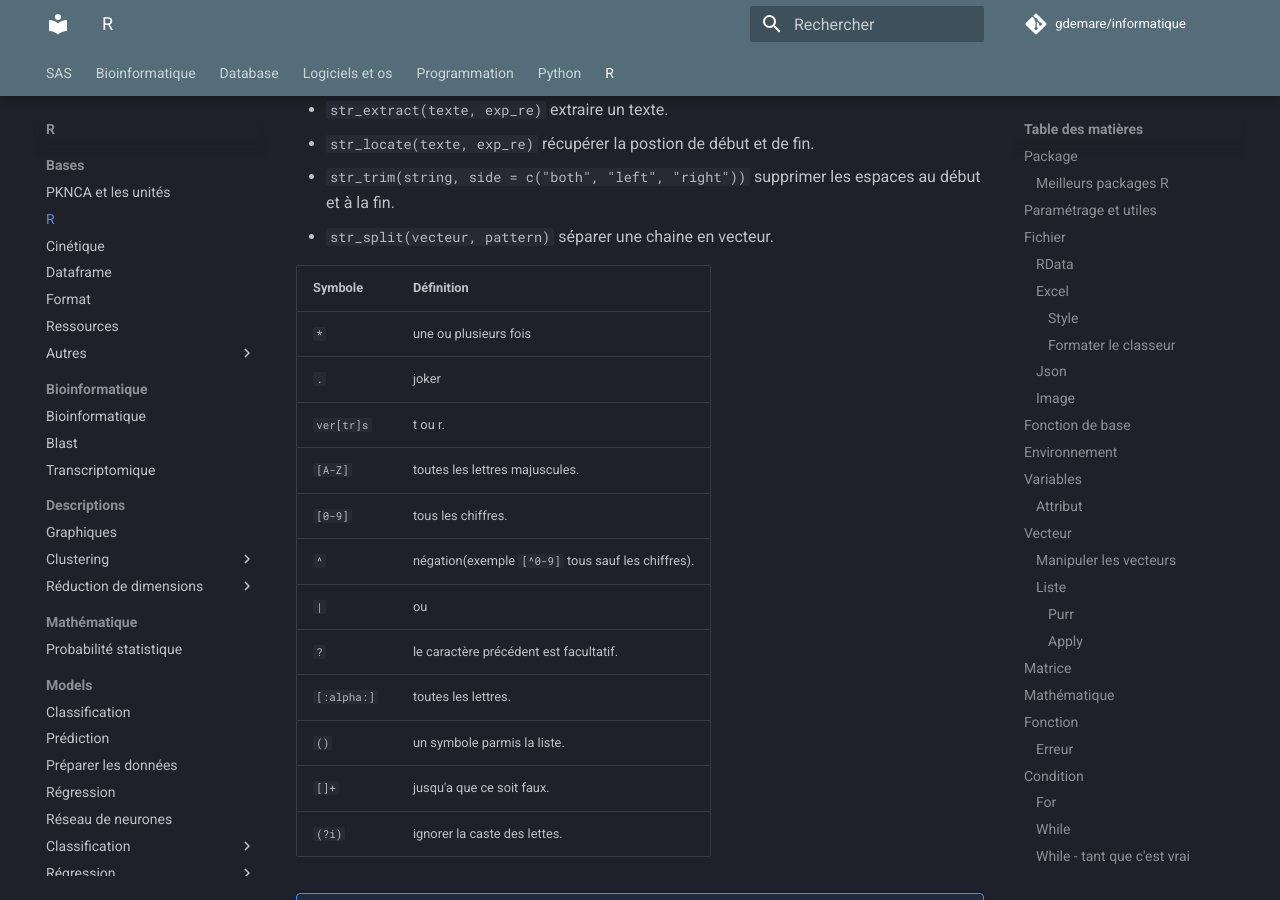
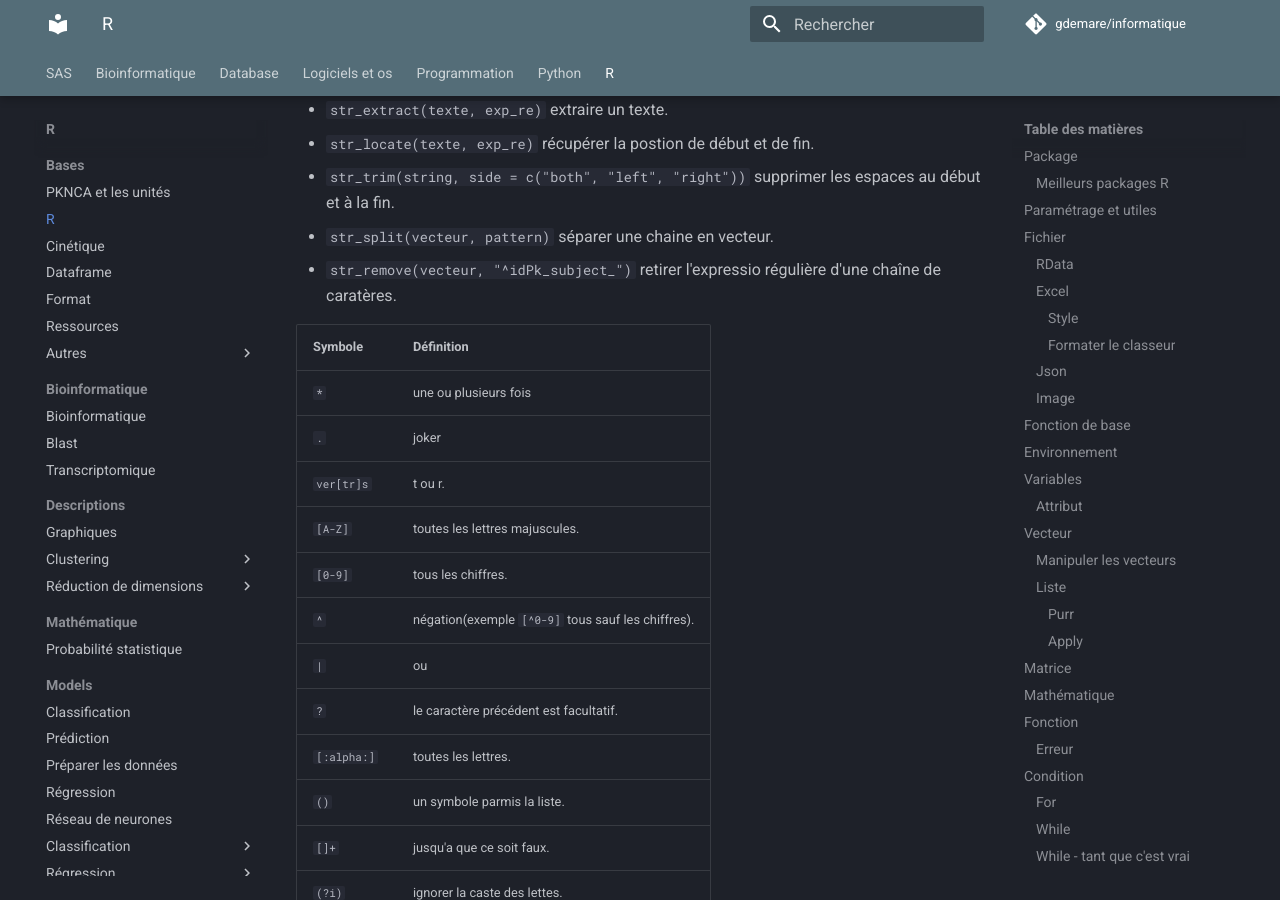
Before and after one commit to gdemare/Informatique, an MkDocs documentation site: the page built from docs/r/bases/R.md, in a window 1280 px wide and 900 px high, scrolled down 11427 px. Built offline with MkDocs 1.6.1 and Material for MkDocs 9.7.7, drawn with Linux system fonts in a browser that asks for light colours; comment, search, counter and statistics services are not loaded.

Commit message:
Update R.md

```diff
--- a/docs/r/bases/R.md
+++ b/docs/r/bases/R.md
@@ -357,6 +357,7 @@ Library `stringr`
 * `str_locate(texte, exp_re)` récupérer la postion de début et de fin.
 * `str_trim(string, side = c("both", "left", "right"))` supprimer les espaces au début et à la fin.
 * `str_split(vecteur, pattern)` séparer une chaine en vecteur.
+* `str_remove(vecteur, "^idPk_subject_")` retirer l'expressio régulière d'une chaîne de caratères.
 
 Symbole		| Définition
 ------------|-----------------
```
